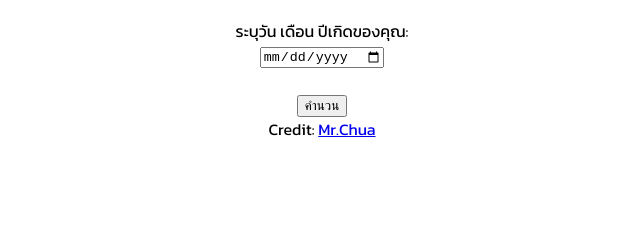
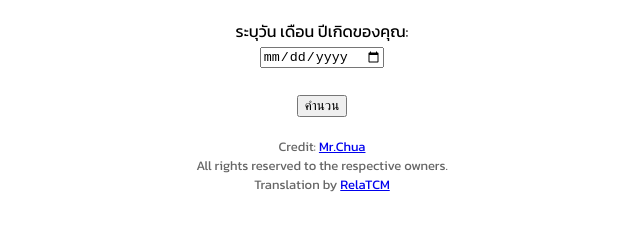
Before and after one commit to benzerer/NumerologyApp, a plain HTML site: page index.html in a window 1280 px wide. Shown: the part 72-302 px from the top of the page, without its empty margins (318-958 px from the left). Drawn offline with Linux system fonts and the light colour scheme.

Commit message:
fix: typo

```diff
--- a/index.html
+++ b/index.html
@@ -12,6 +12,12 @@
         h2 { color: #333; font-size: large;}
         .result { margin-top: 20px; max-width: 768px; margin: auto; text-align: left; }
         img { max-width: 768px; height: auto; }
+
+        .footer {
+            margin-top: 20px;
+            font-size: small;
+            color: #666;
+        }
 
         /* Grid Styling */
         .matrix {
@@ -41,7 +47,11 @@
 
     <div class="result" id="result"></div>
 
-    Credit: <a href="https://github.com/JaymeChua/NumerologyApp">Mr.Chua</a>
+    <div class="footer">
+        Credit: <a href="https://github.com/JaymeChua/NumerologyApp">Mr.Chua</a><br/>
+        All rights reserved to the respective owners.<br/>
+        Translation by <a href="https://relatcm.netlify.app">RelaTCM</a>
+    </div>
 
     <script src="script.js"></script>
 </body>
```
Also changed, not shown: images/oilimage4.jpg, images/oilimage5.jpg.
